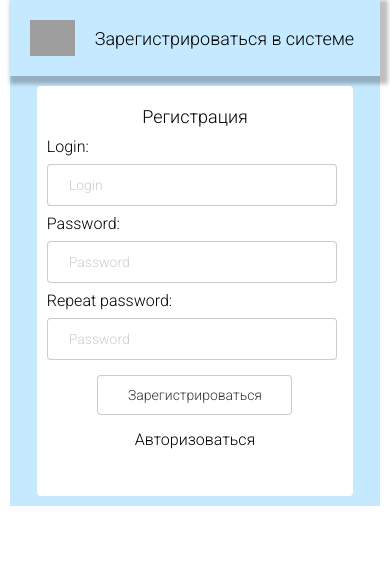
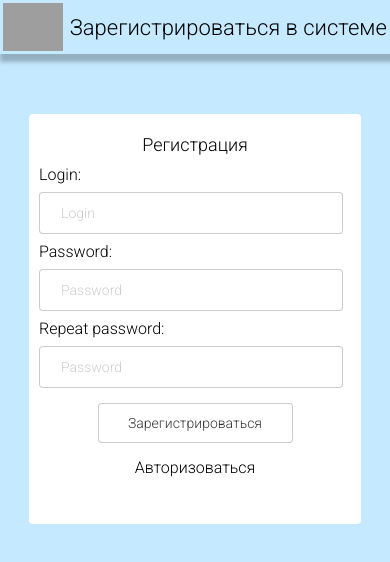
Before and after one commit to ivanovsemyon/appointments, a React (Create React App) app: page / in a window 390 px wide. Shown: the top 562 px of the page. Built offline with nearby package versions, Linux system fonts and the light colour scheme; grey boxes are pictures that could not be loaded.

Commit message:
css refactor

```diff
--- a/src/App.scss
+++ b/src/App.scss
@@ -5,48 +5,46 @@ body {
   padding: 0;
   font-family: "Roboto", sans-serif;
   .main_container {
-    width: 989px;
+    width: 100%;
+    height: 100vh;
     margin: 0 auto;
     background: #c5e9ff;
-    @media (min-width: 768px) and (max-width: 1000px) {
-      width: 760px;
-    }
-    @media (max-width: 767px) {
-      width: 95%;
-    }
     .main_header {
       box-shadow: 4px 4px 4px 4px rgba(0, 0, 0, 0.25);
       display: flex;
+      align-items: center;
+      justify-content: space-around;
+      @media (max-width: 480px) {
+        min-width: 375px;
+      }
       .header_logo {
-        width: 89px;
+        width: 90px;
         height: 72px;
-        margin: 22px 75px 25px 44px;
         @media (max-width: 767px) {
-          margin: 20px;
-          width: 45px;
-          height: 36px;
+          width: 60px;
+          height: 48px;
         }
       }
       .header_label {
         font-weight: 300;
         font-size: 36px;
-        align-self: center;
         @media (max-width: 767px) {
-          font-size: 22px;
+          font-size: 26px;
         }
         @media (max-width: 480px) {
-          font-size: 18px;
+          font-size: 22px;
         }
       }
     }
     .registration_content {
       display: flex;
+      align-items: center;
+      justify-content: space-evenly;
+      margin-top: 60px;
       .registration_domain-image {
         width: 375px;
         height: 375px;
-        margin: 83px 51px 132px 106px;
         @media (max-width: 1000px) {
-          margin: 83px 20px 132px 20px;
           width: 250px;
           height: 250px;
         }
@@ -59,16 +57,13 @@ body {
         flex-direction: column;
         width: 321px;
         height: 390px;
-        margin: 41px 56px 96px 0;
         padding: 40px 37px 24px 43px;
         background: #ffffff;
         border-radius: 4px;
         @media (max-width: 1000px) {
-          margin: 20px auto;
           padding: 20px;
         }
         @media (max-width: 480px) {
-          margin: 10px auto;
           padding: 10px;
           width: 80%;
         }
@@ -88,15 +83,12 @@ body {
         .registration-form {
           display: flex;
           flex-direction: column;
-          .form_input-container {
-            display: flex;
-            flex-direction: column;
+          .form_text {
+            font-weight: 300;
+            font-size: 18px;
             &:not(:first-child) {
               margin-top: 8px;
             }
-            .form_text {
-              font-weight: 300;
-              font-size: 18px;
             @media (max-width: 480px) {
               font-size: 16px;
             }
@@ -121,7 +113,6 @@ body {
               color: rgba(0, 0, 0, 0.2);
               @media (max-width: 480px) {
                 font-size: 14px;
-                }
               }
             }
           }
--- a/src/components/Registration.jsx
+++ b/src/components/Registration.jsx
@@ -10,8 +10,7 @@ const Registration = () => {
       <div className="form-container">
         <h2 className="form_label">Регистрация</h2>
         <form className="registration-form">
-          <label className="form_input-container">
-            <span className="form_text">Login:</span>
+          <label className="form_text">Login:</label>
           <input
             type="text"
             placeholder="Login"
@@ -19,23 +18,18 @@ const Registration = () => {
             value={login}
             onChange={(e) => setLogin(e.target.value)}
           />
-          </label>
-          <label className="form_input-container">
-            <span className="form_text">Password:</span>
+          <label className="form_text">Password:</label>
           <input
             type="password"
             placeholder="Password"
             className="form_input"
           />
-          </label>
-          <label className="form_input-container">
-            <span className="form_text">Repeat password:</span>
+          <label className="form_text">Repeat password:</label>
           <input
             type="password"
             placeholder="Password"
             className="form_input"
           />
-          </label>
           <button className="form_button">Зарегистрироваться</button>
         </form>
         <a className="link-to-authorization">Авторизоваться</a>
```
Also changed, not shown: 1 other file (tests, documents, lock files or other folders). Lines whose indentation alone changed are shown as unchanged.
